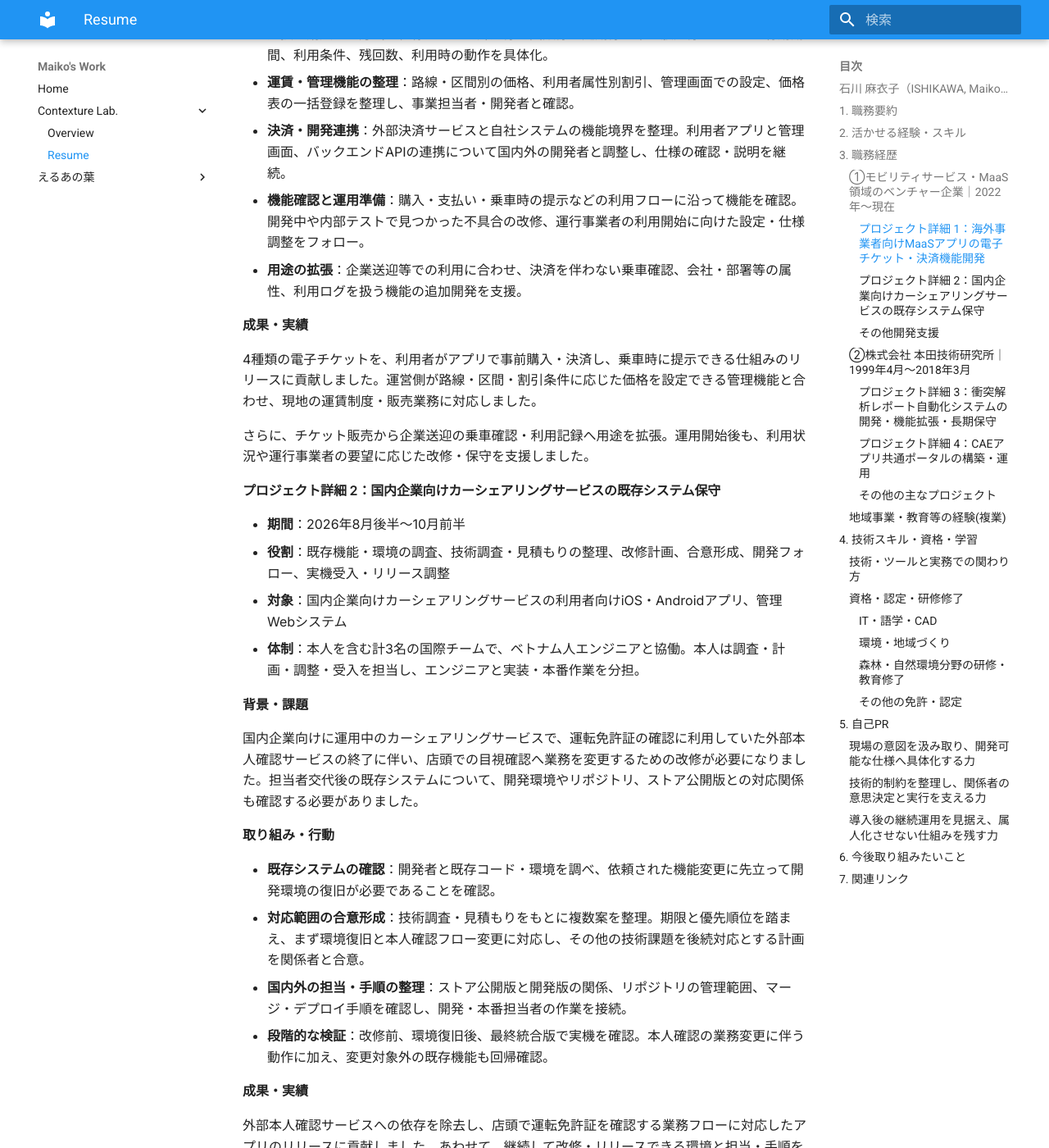
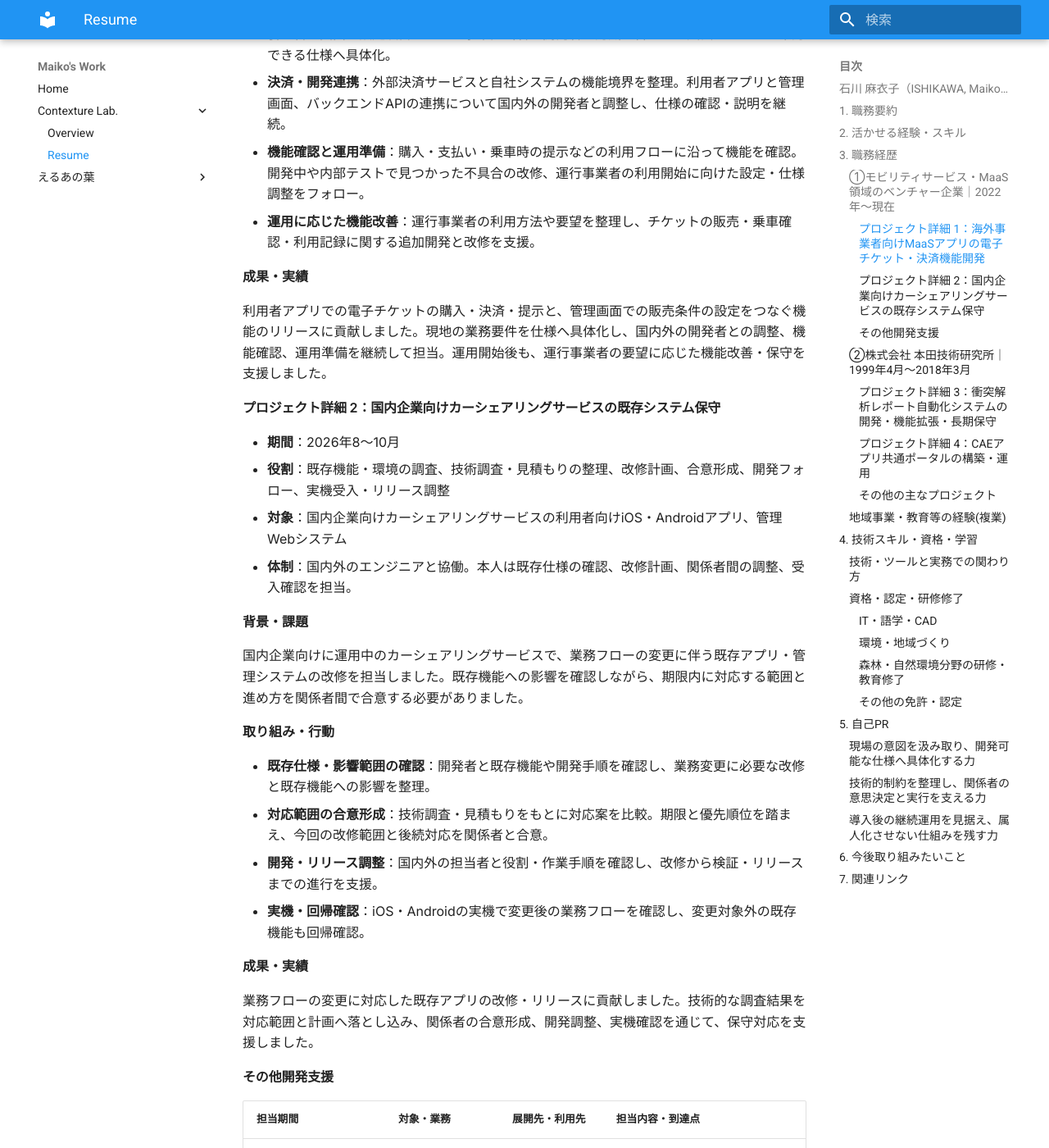
Before and after one commit to maiko-works/site, an MkDocs documentation site: the page built from docs/contexture/resume.md, in a window 1280 px wide and 1400 px high, scrolled down 2153 px. Shown: the whole window at 82% size. Built offline with MkDocs 1.6.1 and Material for MkDocs 9.7.7, drawn with Linux system fonts in a browser that asks for light colours; some of the changed text lies outside the part shown.

Commit message:
Refine public resume project descriptions

```diff
--- a/docs/contexture/resume.md
+++ b/docs/contexture/resume.md
@@ -11,7 +11,7 @@
 
 製造業における設計・解析・試験業務のシステム開発・運用に約19年間従事した後、2022年よりフリーランスとしてモビリティサービス・MaaS領域のベンチャー企業に参画しています。海外や国内の地方で実証実験を重ね、交通サービスのアプリや運行管理システムを展開する事業において、要求整理・仕様設計、国内外の開発者との調整、機能確認、受入・リリース調整を担当しています。
 
-代表的な経験は、MaaSアプリの電子チケット・決済機能の開発支援と、既存カーシェアリングサービスの保守です。現地の運賃制度や販売業務をチケットの仕様へ具体化し、アプリ・管理画面・決済サービスの連携を調整しました。また、既存システムの保守では、開発環境や管理状況を確認し、対応範囲の合意形成から改修・リリースまでを支援しました。ほか、海上タクシーアプリ、バス位置表示Web、運行データの可視化にも携わっています。
+代表的な経験は、MaaSアプリの電子チケット・決済機能の開発支援と、既存カーシェアリングサービスの保守です。現地の運賃制度や販売業務をチケットの仕様へ具体化し、アプリ・管理画面・決済サービスの連携を調整しました。また、既存カーシェアリングサービスの保守では、既存仕様と変更要件を確認し、対応範囲の合意形成から改修・機能確認・リリースまでを支援しました。ほか、海上タクシーアプリ、バス位置表示Web、運行データの可視化にも携わっています。
 
 実装・インフラ運用の経験を土台に、利用者や事業側の意図と技術的な条件をつなぎ、関係者が判断して開発を進められる状態を整えることを強みとしています。
 
@@ -32,54 +32,51 @@
 
 **フリーランス・業務委託（準委任）／ブリッジ・開発の調整**
 
-海外および国内の地方で多数の実証実験を行い、移動サービスのアプリや運行管理システムを展開する企業に参画。フィリピン向けMaaSアプリ、国内向け海上タクシーアプリ、国内企業向けカーシェアリングサービス等の開発・保守において、事業担当者と国内外のエンジニアの間で、要求整理・仕様検討、開発調整、機能確認、受入・リリース調整を担当しています。フィリピン・台湾・ベトナムなどのエンジニアと協働する国際的なチームで業務を進めています。
+海外および国内の地方で実証実験を行い、移動サービスのアプリや運行管理システムを展開するモビリティサービス・MaaS領域のベンチャー企業に参画。MaaSアプリ、海上タクシーアプリ、カーシェアリングサービス等の開発・保守において、要求整理・仕様検討、開発調整、機能確認、受入・リリース調整を担当しています。事業担当者と国内外のエンジニア・デザイナーをつなぎ、国際的なチームで業務を進めています。
 
 #### プロジェクト詳細 1：海外事業者向けMaaSアプリの電子チケット・決済機能開発
 
 - **期間**：2023年9月～2025年6月
 - **対象**：各国へ展開するMaaSアプリのうち、フィリピンで利用する電子チケット・決済機能
 - **役割**：要求整理、要件・仕様設計、海外開発者との連携、機能確認、運用準備・リリース調整
-- **体制**：本人とフィリピン現地のエンジニア2名の計3名を中心に開発。本人が仕様の具体化・開発推進・機能確認を担当し、現地エンジニアが実装を担当。UIデザインは専任デザイナーと連携。
+- **体制**：海外のエンジニア、UIデザイナーと協働。本人は要求・仕様の具体化、開発調整、機能確認を担当。
 
 **背景・課題**
 
-各国へ展開する公共交通サービス向けMaaSアプリのうち、フィリピンでの機能追加を担当しました。既存アプリにはQRコードによる乗車確認機能がありましたが、チケット販売は販売員を介した現金中心の運用が残っていました。利用者がアプリでチケットを選択・事前購入でき、路線・区間別の運賃や利用者属性に応じた割引にも対応する仕組みが必要でした。
+各国へ展開する公共交通サービス向けMaaSアプリのうち、フィリピン向けの電子チケット・決済機能の追加を担当しました。現地の販売業務や運賃制度を踏まえ、利用者がアプリでチケットを購入・利用でき、運営側が販売条件を設定できるよう、業務上の要求をアプリと管理画面の仕様へ具体化する必要がありました。
 
 **取り組み・行動**
 
-- **要求整理・仕様設計**：既存機能と販売業務を調査し、チケット商品を事前登録して利用者が選択・購入する方式へ仕様を整理。片道券・回数券・定期券・乗り放題券について、有効期間、利用条件、残回数、利用時の動作を具体化。
-- **運賃・管理機能の整理**：路線・区間別の価格、利用者属性別割引、管理画面での設定、価格表の一括登録を整理し、事業担当者・開発者と確認。
+- **要求整理・仕様設計**：販売業務や運賃制度を確認し、チケットの購入・利用条件、運賃・割引、管理画面の設定項目を整理。事業担当者と開発者の認識を合わせ、実装・テストで確認できる仕様へ具体化。
 - **決済・開発連携**：外部決済サービスと自社システムの機能境界を整理。利用者アプリと管理画面、バックエンドAPIの連携について国内外の開発者と調整し、仕様の確認・説明を継続。
 - **機能確認と運用準備**：購入・支払い・乗車時の提示などの利用フローに沿って機能を確認。開発中や内部テストで見つかった不具合の改修、運行事業者の利用開始に向けた設定・仕様調整をフォロー。
-- **用途の拡張**：企業送迎等での利用に合わせ、決済を伴わない乗車確認、会社・部署等の属性、利用ログを扱う機能の追加開発を支援。
+- **運用に応じた機能改善**：運行事業者の利用方法や要望を整理し、チケットの販売・乗車確認・利用記録に関する追加開発と改修を支援。
 
 **成果・実績**
 
-4種類の電子チケットを、利用者がアプリで事前購入・決済し、乗車時に提示できる仕組みのリリースに貢献しました。運営側が路線・区間・割引条件に応じた価格を設定できる管理機能と合わせ、現地の運賃制度・販売業務に対応しました。
-
-さらに、チケット販売から企業送迎の乗車確認・利用記録へ用途を拡張。運用開始後も、利用状況や運行事業者の要望に応じた改修・保守を支援しました。
+利用者アプリでの電子チケットの購入・決済・提示と、管理画面での販売条件の設定をつなぐ機能のリリースに貢献しました。現地の業務要件を仕様へ具体化し、国内外の開発者との調整、機能確認、運用準備を継続して担当。運用開始後も、運行事業者の要望に応じた機能改善・保守を支援しました。
 
 #### プロジェクト詳細 2：国内企業向けカーシェアリングサービスの既存システム保守
 
-- **期間**：2026年8月後半～10月前半
+- **期間**：2026年8～10月
 - **役割**：既存機能・環境の調査、技術調査・見積もりの整理、改修計画、合意形成、開発フォロー、実機受入・リリース調整
 - **対象**：国内企業向けカーシェアリングサービスの利用者向けiOS・Androidアプリ、管理Webシステム
-- **体制**：本人を含む計3名の国際チームで、ベトナム人エンジニアと協働。本人は調査・計画・調整・受入を担当し、エンジニアと実装・本番作業を分担。
+- **体制**：国内外のエンジニアと協働。本人は既存仕様の確認、改修計画、関係者間の調整、受入確認を担当。
 
 **背景・課題**
 
-国内企業向けに運用中のカーシェアリングサービスで、運転免許証の確認に利用していた外部本人確認サービスの終了に伴い、店頭での目視確認へ業務を変更するための改修が必要になりました。担当者交代後の既存システムについて、開発環境やリポジトリ、ストア公開版との対応関係も確認する必要がありました。
+国内企業向けに運用中のカーシェアリングサービスで、業務フローの変更に伴う既存アプリ・管理システムの改修を担当しました。既存機能への影響を確認しながら、期限内に対応する範囲と進め方を関係者間で合意する必要がありました。
 
 **取り組み・行動**
 
-- **既存システムの確認**：開発者と既存コード・環境を調べ、依頼された機能変更に先立って開発環境の復旧が必要であることを確認。
-- **対応範囲の合意形成**：技術調査・見積もりをもとに複数案を整理。期限と優先順位を踏まえ、まず環境復旧と本人確認フロー変更に対応し、その他の技術課題を後続対応とする計画を関係者と合意。
-- **国内外の担当・手順の整理**：ストア公開版と開発版の関係、リポジトリの管理範囲、マージ・デプロイ手順を確認し、開発・本番担当者の作業を接続。
-- **段階的な検証**：改修前、環境復旧後、最終統合版で実機を確認。本人確認の業務変更に伴う動作に加え、変更対象外の既存機能も回帰確認。
+- **既存仕様・影響範囲の確認**：開発者と既存機能や開発手順を確認し、業務変更に必要な改修と既存機能への影響を整理。
+- **対応範囲の合意形成**：技術調査・見積もりをもとに対応案を比較。期限と優先順位を踏まえ、今回の改修範囲と後続対応を関係者と合意。
+- **開発・リリース調整**：国内外の担当者と役割・作業手順を確認し、改修から検証・リリースまでの進行を支援。
+- **実機・回帰確認**：iOS・Androidの実機で変更後の業務フローを確認し、変更対象外の既存機能も回帰確認。
 
 **成果・実績**
 
-外部本人確認サービスへの依存を除去し、店頭で運転免許証を確認する業務フローに対応したアプリのリリースに貢献しました。あわせて、継続して改修・リリースできる環境と担当・手順を整理し、後続の保守対応へつなげました。
+業務フローの変更に対応した既存アプリの改修・リリースに貢献しました。技術的な調査結果を対応範囲と計画へ落とし込み、関係者の合意形成、開発調整、実機確認を通じて、保守対応を支援しました。
 
 #### その他開発支援
 
@@ -87,11 +84,11 @@
 |---|---|---|---|
 | 2026年4～6月 | 海上タクシーアプリ | 国内向け | 国際的な開発チームで開発フォロー、PM支援、仕様・関係者間の調整、機能確認を担当。 |
 | 2023年7～8月、2024年9～10月、2026年7月～8月前半 | バス位置・到着予定時刻の表示Web | フィリピンの公共事業向け | バス停近傍の運行車両や到着予定時刻を地図上に表示する機能の開発フォロー。 |
-| 2023年1～3月 | 乗車利用状況レポート | ３カ国4エリアの運行エリア | 既存データを利用し、Looker Studioで計算・集計・レポートを構築。複数の運行エリアへ展開。 |
+| 2023年1～3月 | 乗車利用状況レポート | 国内外の複数運行エリア | 既存データを利用し、Looker Studioで計算・集計・レポートを構築。複数の運行エリアへ展開。 |
 | 2023年6～7月、2024年5～6月 | キャッシュレス決済連携 | フィリピン向けMaaSアプリ | 外部決済サービスの設定、接続に向けた事前調査、例外処理・動作の確認を支援。 |
 | 2023年4～6月、2026年1～2月 | サービス提案の技術営業支援 | 国内外の案件 | 新サービスの提案に向けた技術調査、要望整理、要求仕様の作成。 |
-| 2026年3月 | 予約・決済サービスの導入支援 | 国内観光地のショップ | 委託先企業によるレンタルサイクル・レンタルバイク事業の開始に向け、ショップで利用する予約・決済サービスの比較・選定・設定、利用準備を担当。 |
-| 2026年1～2月 | AI活用の試作 | 社内の情報活用 | 資料の要約・情報活用を目的に設定・試行、検索条件や出力を確認。 |
+| 2026年3月 | 予約・決済サービスの導入支援 | 国内観光地のショップ | 国内観光地のレンタルサービスで利用する予約・決済サービスの比較・選定・設定、利用準備を担当。 |
+| 2026年1～2月 | AI活用の試作 | 情報活用の試作 | LLMを利用した資料要約・検索の設定・試作、出力の確認を担当。 |
 
 ### ②株式会社 本田技術研究所｜1999年4月～2018年3月
 
@@ -228,7 +225,7 @@ CAD・CAE・試験データ管理・PLM等の領域で、業務理解、要件
 
 ### 技術的制約を整理し、関係者の意思決定と実行を支える力
 
-カーシェアリングサービスの保守では、本人確認フローの変更に加え、開発環境の復旧が必要でした。開発者の調査・見積もりをもとに対応案を整理し、期限内に必要な改修と後続対応を分けて関係者と合意しました。専門的な実装判断はエンジニアと協働し、事業担当者には選択肢と判断材料を伝え、必要な対応を進められる状態を整えます。
+カーシェアリングサービスの保守では、業務フローの変更に伴う改修について、開発者の調査・見積もりをもとに対応案を整理しました。期限と既存機能への影響を踏まえて優先順位をつけ、今回の改修範囲と後続対応を分けて関係者と合意しました。専門的な実装判断はエンジニアと協働し、事業担当者には選択肢と判断材料を伝え、必要な対応を進められる状態を整えます。
 
 ### 導入後の継続運用を見据え、属人化させない仕組みを残す力
 
```
